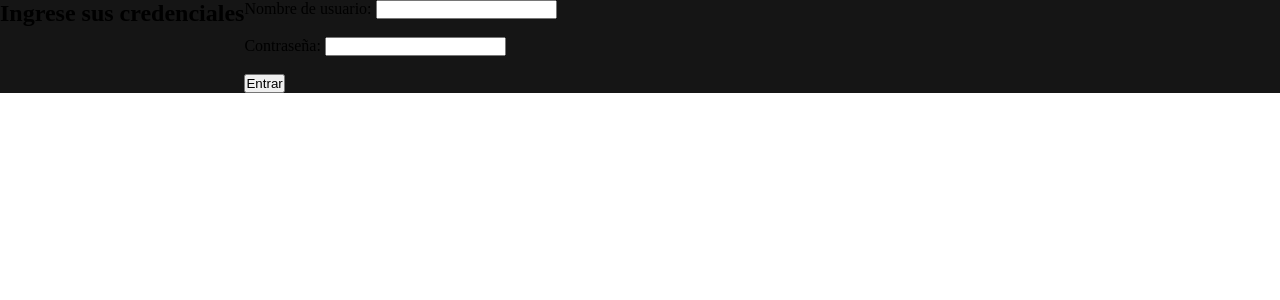
After one commit to AleWWH1104/Project2_EstructuraDatos, a Flask app: template templates/LogUser.html in a window 1280 px wide. The commit adds this page. Shown: the top 300 px of the page. Run offline with Flask 3, Linux system fonts and the light colour scheme; the template is opened without the code that fills it, so the values that code supplies are empty.

Commit message:
cambios en home

```diff
--- a/static/css/inicio.css
+++ b/static/css/inicio.css
@@ -1,41 +1,18 @@
-* {
-    margin: 0;
-    padding: 0;
-    box-sizing: border-box;
+* {margin: 0;padding: 0; box-sizing: border-box;}
+
+.banner-home {background-image: url("/static/img/fondoHome.jpg");
+height: 100vh; background-size: cover;position: relative;display: flex;flex-direction: column;justify-content: center;}
+
+.banner-home h1 {color: white;font-size: 150px;font-family: Impact, Haettenschweiler, 'Arial Narrow Bold', sans-serif;
+margin-bottom: 100px;margin-right: 5%;text-align: end;}
+
+.boton-home {margin-left: 60%;}
+
+.boton-home a {background: #524771;text-decoration: none; color: #fff;
+font-size: 30px;font-family: "Acme", sans-serif;text-align: center;width: 100px;
+height: 50px;padding: 20px;margin-right: 30px;box-shadow: 0 0 6px 0 rgba(0, 0, 0, .5);}
+
+.log-user {
+    background-color: #151515;
+    display: flex; flex-wrap: wrap;
 }
-
-.banner-home {
-    background-image: url("/static/img/fondoHome.jpg");
-    height: 100vh;
-    background-size: cover;
-    position: relative;
-    display: flex;
-    flex-direction: column;
-    justify-content: center;
-}
-
-.banner-home h1 {
-    color: white;
-    font-size: 150px;
-    font-family: Impact, Haettenschweiler, 'Arial Narrow Bold', sans-serif;
-    margin-bottom: 100px;
-    margin-left: 5%;
-}
-
-.boton-home {
-    margin-left: 10%;
-}
-
-.boton-home a {
-    background: #541609;
-    text-decoration: none;
-    color: #fff;
-    font-size: 30px;
-    font-family: "Acme", sans-serif;
-    text-align: center;
-    width: 100px;
-    height: 50px;
-    padding: 20px;
-    margin-right: 30px;
-    box-shadow: 0 0 6px 0 rgba(0, 0, 0, .5);
-}
--- /dev/null
+++ b/templates/LogUser.html
@@ -0,0 +1,22 @@
+<!DOCTYPE html>
+<html lang="en">
+<head>
+    <meta charset="UTF-8">
+    <meta name="viewport" content="width=device-width, initial-scale=1.0">
+    <link href="https://fonts.googleapis.com/css2?family=Acme&display=swap" rel="stylesheet">
+    <link rel="stylesheet" href="{{ url_for('static', filename='css/inicio.css') }}">
+    <title>Inicio de Sesion</title>
+</head>
+<body>
+    <div class="log-user">
+        <h2>Ingrese sus credenciales</h2>
+        <form method="post">
+            <label for="username">Nombre de usuario:</label>
+            <input type="text" id="username" name="username" required><br><br>
+            <label for="password">Contraseña:</label>
+            <input type="password" id="password" name="password" required><br><br>
+            <input type="submit" value="Entrar">
+        </form>
+    </div>
+</body>
+</html>
--- a/templates/index.html
+++ b/templates/index.html
@@ -14,7 +14,7 @@
         <h1>MATCHFLIX</h1>
         <div class="boton-home">
             <a href="{{ url_for('NewUser') }}">Crear usuario</a>
-            <a href="{{ url_for('User') }}">Iniciar sesion</a>
+            <a href="{{ url_for('LogUser') }}">Iniciar sesion</a>
         </div>
     </div>
 </body>
```
Also changed, not shown: templates/User.html (+2 -5 lines).
